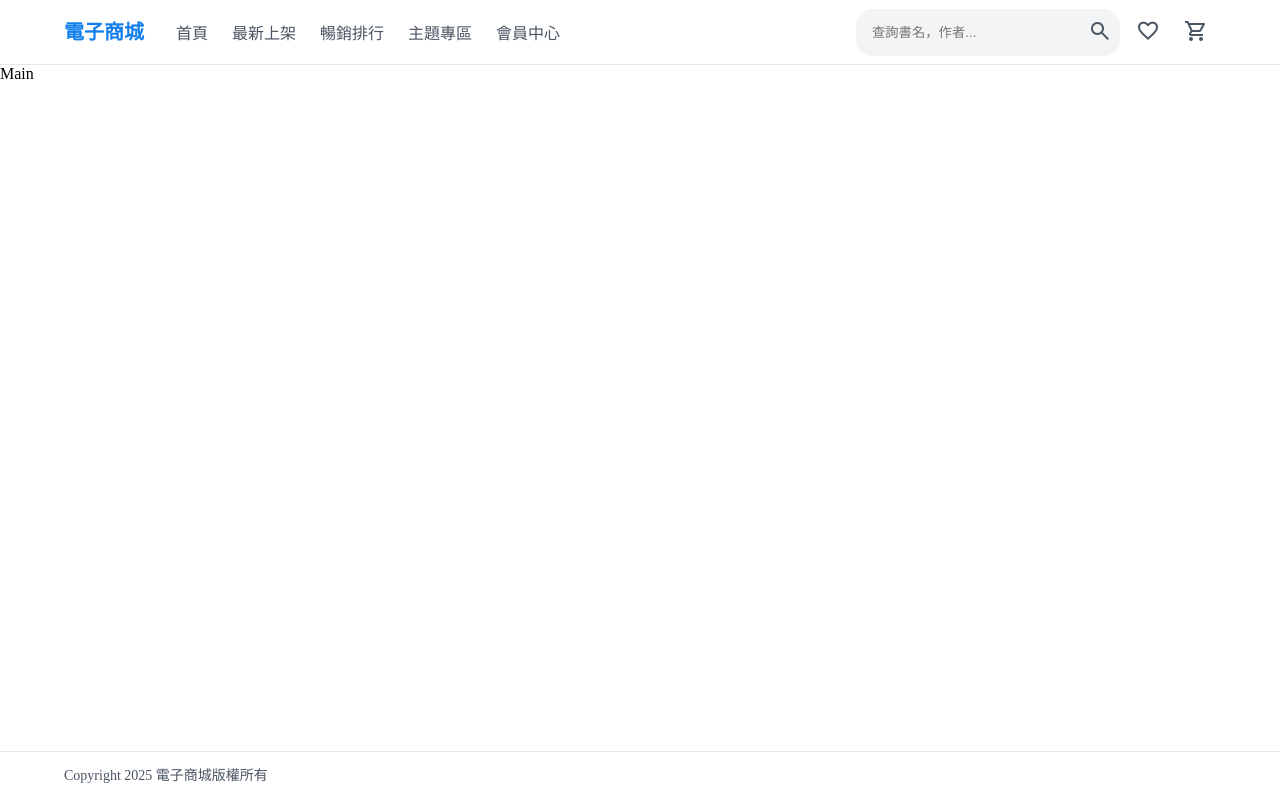
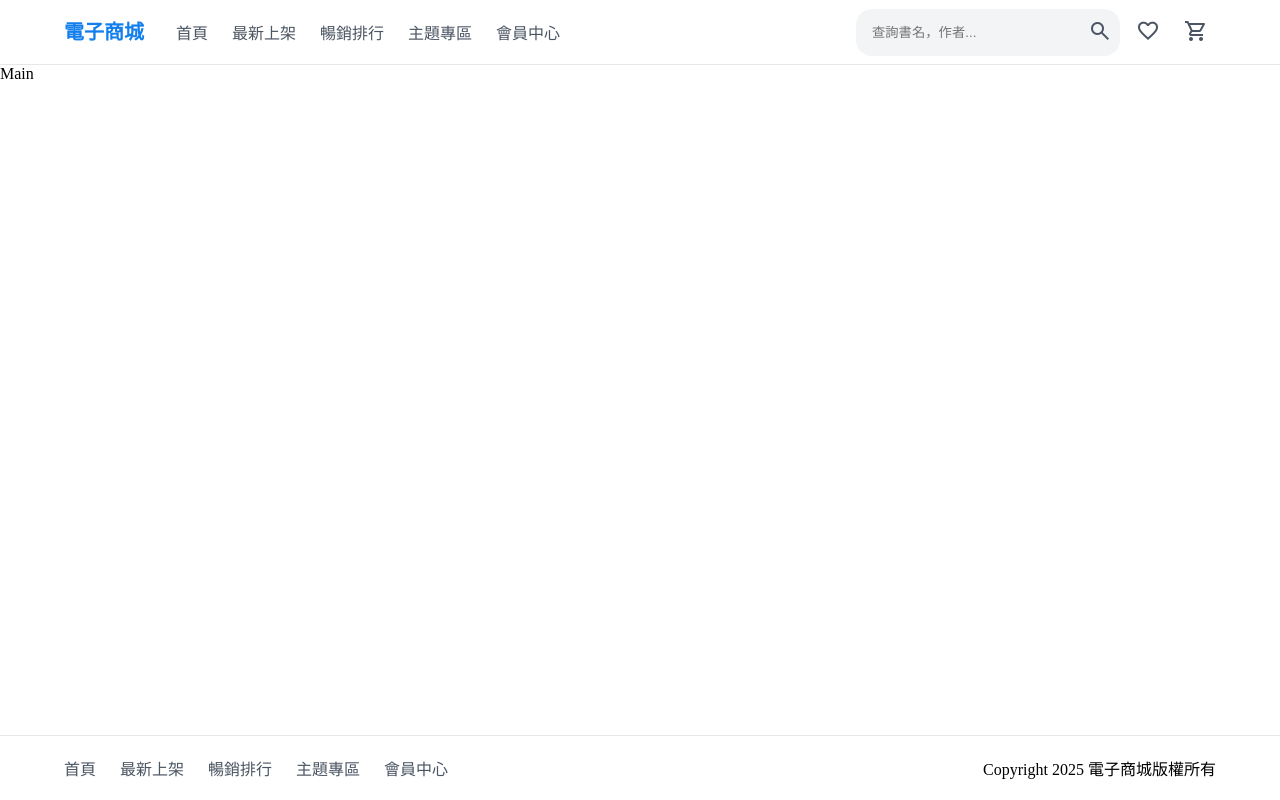
Before and after one commit to Linyuhsuan0/mcu-141-1-web-14131350, a plain HTML site: page src/index.html in a window 1280 px wide. Drawn offline with nearby package versions, Linux system fonts and the light colour scheme.

Commit message:
feat(footer):導覽列樣式設定實作

```diff
--- a/src/index.html
+++ b/src/index.html
@@ -42,7 +42,16 @@
         <div class="main">Main</div>
         <footer>
             <div class="container">
+                <div>
+                    <div>
+                    <a href="#">首頁</a>
+                    <a href="#">最新上架</a>
+                    <a href="#">暢銷排行</a>
+                    <a href="#">主題專區</a>
+                    <a href="#">會員中心</a>
+                </div>
                 <p>Copyright 2025 電子商城版權所有</p>
+            </div>
             </div>
         </footer>
     </section>
--- a/src/scss/_footer.scss
+++ b/src/scss/_footer.scss
@@ -1,6 +1,5 @@
 footer{
     border-top: 1px solid var(--border-color);
-
 
     div.container{
         max-width: 90vw;
@@ -9,6 +8,26 @@ footer{
         padding-right: 2rem;
         padding-left: 2rem;
 
+        >div{
+            height: 4rem;
+
+            display: flex;
+            justify-content: space-between;
+            align-items: center;
+
+            >div{
+                display: flex;
+                gap: 1.5rem;
+
+                >a{
+                color: var(--text-color);
+                text-decoration: inherit;
+
+                &:hover{
+                    color: #137fec;
+                }
+                }
+
         p{
             color: var(--text-color);
             font-size: 0.875rem;
@@ -16,3 +35,5 @@ footer{
         }
     }
 }
+}
+}
```
Also changed, not shown: src/style.min.css, 1 other file.
